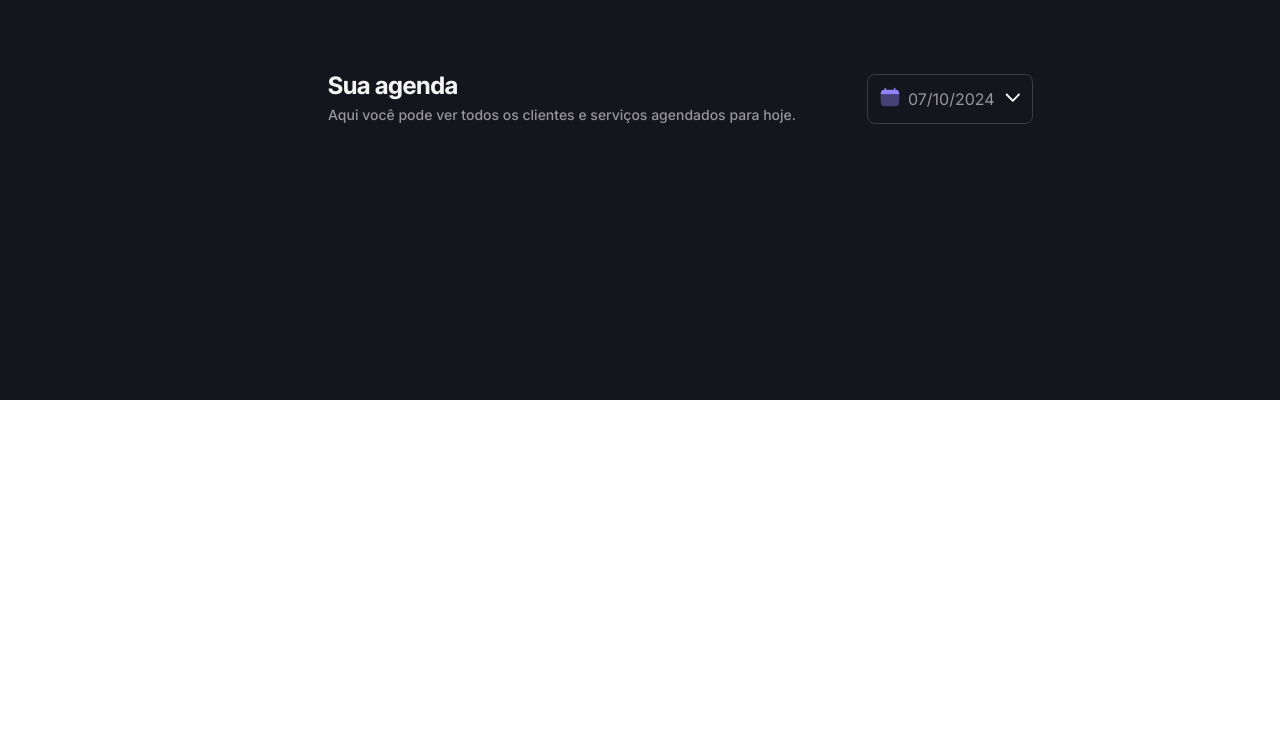
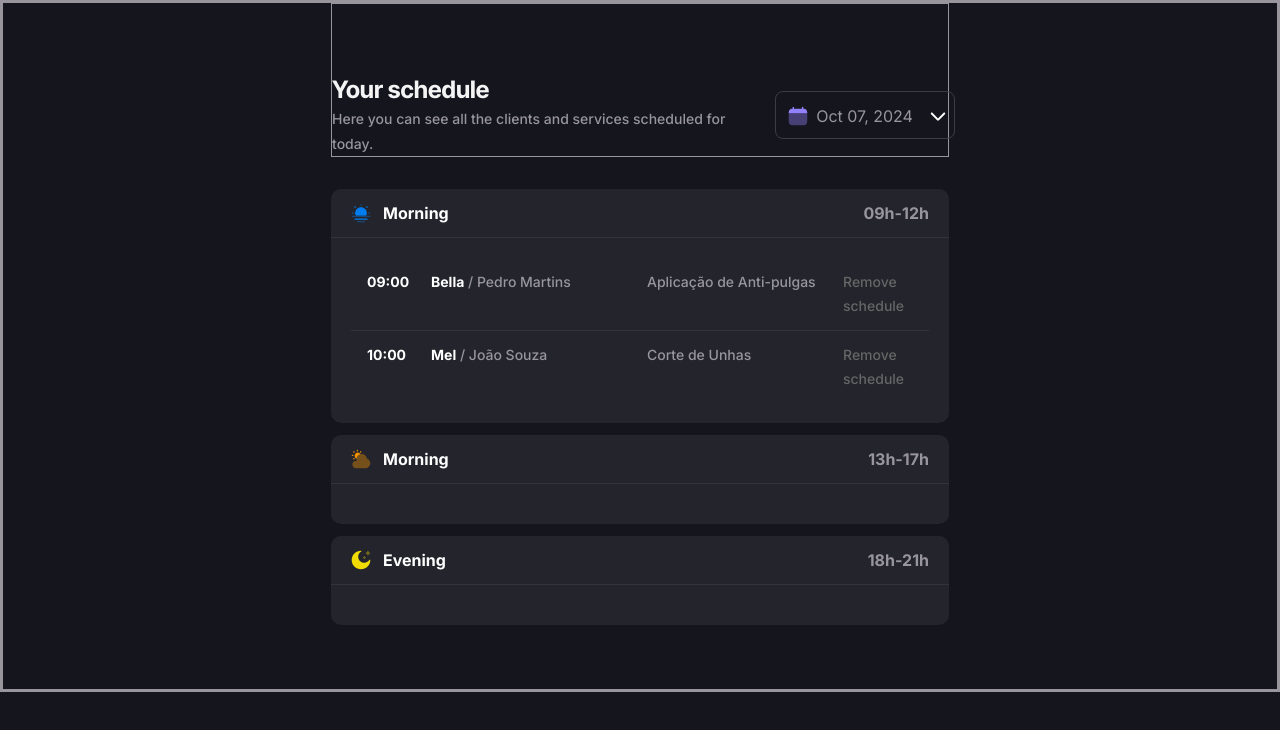
Before and after one commit to arakakimath/petshop-scheduler, a plain HTML site: page index.html in a window 1280 px wide. Drawn offline with nearby package versions, Linux system fonts and the light colour scheme.

Commit message:
sections done

```diff
--- a/index.html
+++ b/index.html
@@ -13,15 +13,58 @@
 <main>
   <header class="container">
     <div>
-      <h1 class="title">Sua agenda</h1>
-      <span class="pg-md">Aqui você pode ver todos os clientes e serviços agendados para hoje.</span>
+      <h1 class="title">Your schedule</h1>
+      <span class="pg-md">Here you can see all the clients and services scheduled for today. </span>
     </div>
     <div>
-      <img src="./src/assets/Calendar.svg" alt="ícone de calendário">
+      <img src="./src/assets/Calendar.svg" alt="calendar icon">
       <span id="text-date"></span>
       <div><input type="date" name="date" id="date"></div>
     </div>
   </header>
+  <section class="morning container">
+    <header>
+      <div>
+        <img src="./src/assets/Morning.svg" alt="morning period icon">
+        <span class="label-lg content-primary">Morning</span>
+      </div>
+      <span class="label-lg">09h-12h</span>
+    </header>
+    <ul>
+      <li>
+        <span class="label-md content-primary">09:00</span>
+        <span class="pg-md"><strong class="label-md content-primary">Bella</strong> / Pedro Martins</span>
+        <span class="pg-md">Aplicação de Anti-pulgas</span>
+        <span class="pg-md content-tertiary">Remove schedule</span>
+      </li>
+      <li>
+        <span class="label-md content-primary">10:00</span>
+        <span class="pg-md"><strong class="label-md content-primary">Mel</strong> / João Souza</span>
+        <span class="pg-md">Corte de Unhas</span>
+        <span class="pg-md content-tertiary">Remove schedule</span>
+      </li>
+    </ul>
+  </section>
+  <section class="afternoon container">
+    <header>
+      <div>
+        <img src="./src/assets/Afternoon.svg" alt="afternoon period icon">
+        <span class="label-lg content-primary">Morning</span>
+      </div>
+      <span class="label-lg">13h-17h</span>
+    </header>
+    <ul></ul>
+  </section>
+  <section class="evening container">
+    <header>
+      <div>
+        <img src="./src/assets/Evening.svg" alt="evening period icon">
+        <span class="label-lg content-primary">Evening</span>
+      </div>
+      <span class="label-lg">18h-21h</span>
+    </header>
+    <ul></ul>
+  </section>
 </main>
 <script src="https://cdn.jsdelivr.net/npm/dayjs@1/dayjs.min.js"></script>
 <script type="module" src="./src/main.js"></script>
--- a/src/styles/global.css
+++ b/src/styles/global.css
@@ -2,6 +2,7 @@
   margin: 0;
   padding: 0;
   font: inherit;
+  box-sizing: border-box;
 
   -webkit-font-smoothing: antialiased;
   -moz-osx-font-smoothing: grayscale;
@@ -49,14 +50,10 @@
 }
 
 body {
+  background-color: var(--bg-primary);
   font-weight: var(--fw-base);
   font-family: var(--font-family);
   font-size: 1rem;
   line-height: 1.5;
-  color: #98959d;
+  color: var(--content-secondary);
 }
-
-main {
-  width: 100%;
-  height: 100%;
-}
--- a/src/styles/header-date.js
+++ b/src/styles/header-date.js
@@ -3,6 +3,6 @@
 const textDate = document.getElementById("text-date");
 const inputDate = document.getElementById("date");
 
-textDate.textContent = dayjs().format("DD/MM/YYYY");
+textDate.textContent = dayjs().format("MMM DD, YYYY");
 inputDate.min = dayjs().format("YYYY-MM-DD")
-inputDate.onchange = () => textDate.textContent = dayjs(inputDate.value).format("DD/MM/YYYY");
+inputDate.onchange = () => textDate.textContent = dayjs(inputDate.value).format("MMM DD, YYYY");
--- a/src/styles/header.css
+++ b/src/styles/header.css
@@ -1,7 +1,8 @@
-header {
+main > header {
   display: grid;
   gap: calc(12rem/16);
   padding-top: calc(70rem/16);
+  border: 1px solid;
 
   & div:has(>input) {
     display: block;
@@ -24,18 +25,19 @@ header {
   }
 
   & div:nth-child(2) {
-    height: 1.5rem;
-    width: calc(140rem/16);
-    display: flex;
+    height: 3rem;
+    width: calc(180rem/16);
+    display: grid;
+    grid-template-columns: 1fr 1fr 1fr;
     gap: .5rem;
-    vertical-align: center;
+    align-items: center;
     padding: calc(12rem/16);
     border: solid 1px var(--border-primary);
     border-radius: .5rem;
 
     & span {
-      display: block;
-      width: 6rem;
+      display: inline-block;
+      width: 6.5rem;
       height: 1.5rem;
     }
   }
@@ -43,7 +45,11 @@ header {
 
 @media (width >= 80em) {
   & header {
-    grid-template-columns: calc(527rem/16) calc(172rem/16);
+    grid-template-columns: 70% 1fr;
     align-items: center;
+
+    & > div:nth-child(2) {
+      justify-self: end;
+    }
   }
 }
--- a/src/styles/index.css
+++ b/src/styles/index.css
@@ -2,3 +2,4 @@
 @import url(page-layout.css);
 @import url(utility.css);
 @import url(header.css);
+@import url(sections.css);
--- a/src/styles/page-layout.css
+++ b/src/styles/page-layout.css
@@ -3,14 +3,19 @@ main {
   width: 100%;
   margin-inline: auto;
   min-height: 400px;
+  border: solid;
 }
 
 .container {
-  padding-inline: calc(20rem/16);
+  margin-inline: calc(20rem/16);
 }
 
 @media (width >= 80em) {
   & .container {
-    padding-inline: calc(328rem/16);
+    margin-inline: calc(328rem/16);
+  }
+
+  & main {
+    max-width: calc(1366rem/16);
   }
 }
--- /dev/null
+++ b/src/styles/sections.css
@@ -0,0 +1,87 @@
+section.morning {
+  margin-top: 2rem;
+}
+
+section {
+  background-color: var(--bg-tertiary);
+  border-radius: calc(10rem/16);
+}
+
+section > header {
+  display: grid;
+  grid-template-columns: 1fr 1fr;
+  justify-content: space-between;
+  padding: calc(12rem/16) calc(20rem/16);
+  border-bottom: 1px solid var(--border-divisor);
+
+  & > div {
+    display: flex;
+    vertical-align: center;
+    gap: calc(12rem/16);
+  }
+
+  & > span {
+    justify-self: end;
+  }
+}
+
+section + section {
+  margin-top: .75rem;
+}
+
+section:last-child {
+  margin-bottom: 4rem;
+}
+
+section > ul {
+  list-style-type: none;
+  padding: calc(20rem/16);
+
+  & li + li {
+    border-top: 1px solid var(--border-divisor);
+  }
+
+  & > li {
+    display: grid;
+    padding: .75rem;
+    grid-template-areas:
+      "A B"
+      "C C"
+      "D D";
+    grid-template-columns: 3rem 1fr;
+
+    & span {
+      overflow: hidden;
+    }
+
+    & > span:nth-child(1){
+      grid-area: A;
+    }
+
+    & > span:nth-child(2){
+      grid-area: B;
+    }
+
+    & > span:nth-child(3){
+      grid-area: C;
+    }
+
+    & > span:nth-child(4) {
+      grid-area: D;
+      justify-self: end;
+      margin-top: .5rem;
+    }
+  }
+}
+
+@media (width >= 80em) {
+  section > ul > li {
+    grid-template-areas: "A B C D";
+    grid-template-columns: 3rem calc(200rem/16) calc(180rem/16) 1fr;
+    gap: 1rem;
+    padding: .75rem 1rem;
+    & span:nth-child(4) {
+      margin-top: 0;
+    }
+  }
+}
--- a/src/styles/utility.css
+++ b/src/styles/utility.css
@@ -3,7 +3,32 @@
   color: #f5f4f5;
 }
 
+.pg-sm {
+  font: var(--pg-sm);
+  color: var(--content-secondary);
+}
+
 .pg-md {
   font: var(--pg-md);
-  color: #98959d;
+  color: var(--content-secondary);
 }
+
+.label-sm {
+  font: var(--label-sm);
+}
+
+.label-md {
+  font: var(--label-md);
+}
+
+.label-lg {
+  font: var(--label-lg);
+}
+
+.content-primary {
+  color: var(--content-primary);
+}
+
+.content-tertiary {
+  color: var(--content-tertiary);
+}
```
Also changed, not shown: src/assets/Afternoon.svg (added), src/assets/Evening.svg (added), src/assets/Morning.svg (added).
